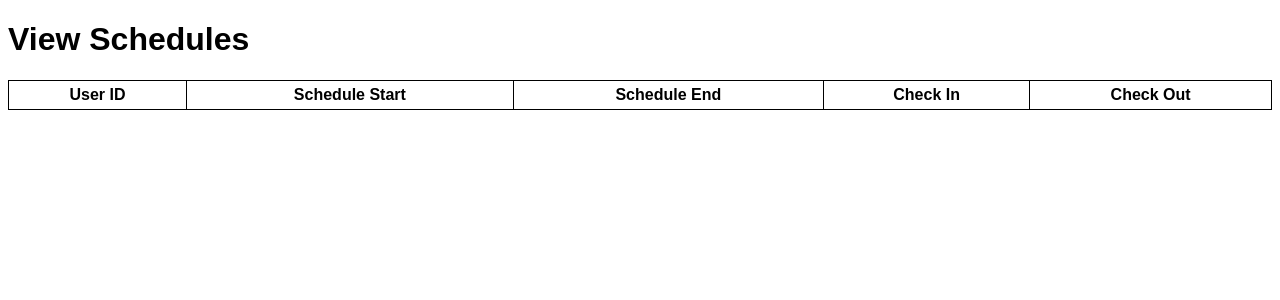
After one commit to Blade0231/hackathon-test, a FastAPI app: template src/templates/view_schedule.html in a window 1280 px wide. The commit adds this page. Shown: the top 300 px of the page. Run offline with FastAPI, Linux system fonts and the light colour scheme; the template is opened without the code that fills it, so the values that code supplies are empty.

Commit message:
Did Somethinh

```diff
--- a/requirements.txt
+++ b/requirements.txt
@@ -6,3 +6,4 @@ passlib==1.7.4
 python-jose==3.3.0
 gunicorn
 uvicorn
+Jinja2==3.1.2
--- a/src/api.py
+++ b/src/api.py
@@ -91,20 +91,20 @@ class UserAddress(BaseModel):
 
 
 class ScheduleModel(BaseModel):
-    user_id: str
+    user_id: int
     client_id: str
-    start_time: datetime
-    end_time: datetime
+    start_time: str
+    end_time: str
 
 
 class attendance(BaseModel):
-    id_: str
+    id_: int
     user_id: str
     status: str
 
 
-@app.post("/login")
-async def login(user_data: UserLogin):
+@app.post("/login", response_class=HTMLResponse)
+async def login(request: Request, user_data: UserLogin):
     db = UserDatabase()
     user = db.run_query("SELECT * FROM users WHERE USER_ID = ?", (user_data.user_id,))
     db.close()
@@ -122,7 +122,9 @@ async def login(user_data: UserLogin):
     access_token = create_access_token(
         data={"sub": user_data.user_id}, expires_delta=access_token_expires
     )
-    return {"access_token": access_token, "token_type": "bearer"}
+    # return {"access_token": access_token, "token_type": "bearer"}
+
+    return templates.TemplateResponse("appointment.html", {"request": request})
 
 
 @app.get("/users/me", response_model=UserLogin)
--- /dev/null
+++ b/src/templates/view_schedule.html
@@ -0,0 +1,62 @@
+<!DOCTYPE html>
+<html>
+  <head>
+    <title>View Schedules</title>
+    <style>
+      body {
+        font-family: sans-serif;
+      }
+
+      table {
+        border-collapse: collapse;
+        width: 100%;
+      }
+
+      th,
+      td {
+        border: 1px solid black;
+        padding: 5px;
+      }
+
+      .check-in-button {
+        background-color: green;
+        color: white;
+        padding: 10px;
+        border-radius: 5px;
+      }
+
+      .checkout-button {
+        background-color: red;
+        color: white;
+        padding: 10px;
+        border-radius: 5px;
+      }
+    </style>
+  </head>
+  <body>
+    <h1>View Schedules</h1>
+
+    <table>
+      <thead>
+        <tr>
+          <th>User ID</th>
+          <th>Schedule Start</th>
+          <th>Schedule End</th>
+          <th>Check In</th>
+          <th>Check Out</th>
+        </tr>
+      </thead>
+      <tbody>
+        {% for schedule in schedules %}
+        <tr>
+          <td>{{ schedule.user_id }}</td>
+          <td>{{ schedule.schedule_start }}</td>
+          <td>{{ schedule.schedule_end }}</td>
+          <td><button class="check-in-button">Check In</button></td>
+          <td><button class="checkout-button">Check Out</button></td>
+        </tr>
+        {% endfor %}
+      </tbody>
+    </table>
+  </body>
+</html>
```
Also changed, not shown: src/templates/create.html (+36 -12 lines), src/templates/login.html (+49 -8 lines), src/utils.py (+16 -9 lines), data/database.db.
